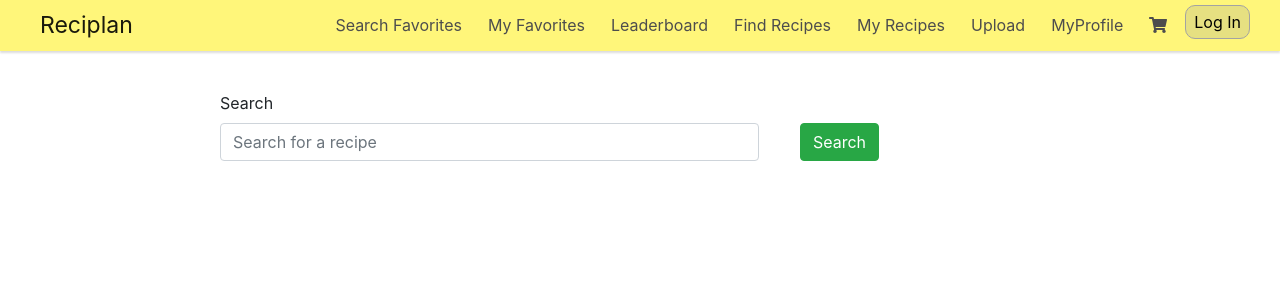
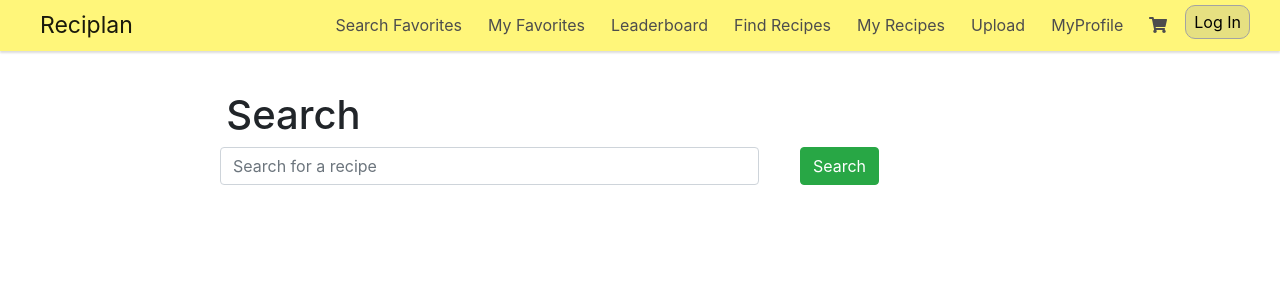
Before and after one commit to olphil99/reciplan, a React (Create React App) app: page /search in a window 1280 px wide. Shown: the top 300 px of the page. Built offline with nearby package versions, Linux system fonts and the light colour scheme.

Commit message:
Polished up app. DG

```diff
--- a/src/components/cart.js
+++ b/src/components/cart.js
@@ -28,7 +28,7 @@ class Cart extends Component {
       recipe: {},
       ingredientRows: [<Input name="ingredient-0" id="ingredient-0" placeholder="Quantity + ingredient" key="ingredient-0" required />],
       username: userObj.username,
-      my_recipes: [<h1>TEdsdsfadfsafds</h1>,<h1>vffv</h1>],
+      my_recipes: [],
       ingredients: []
     }
     this.removeFromCart = this.removeFromCart.bind(this);
@@ -60,7 +60,7 @@ class Cart extends Component {
           for (var j = 0; j < curr_ing.length; j++) {
             ing.push(<div key={curr_ing[j] + Math.floor(Math.random() * 1000).toString()}>{curr_ing[j]}</div>);
           }
-          t.push(<div key={dat[i]['recipe_id']}><Button key={dat[i]['recipe_id'] + 'remove'} name={dat[i]['recipe_id']} onClick={this.removeFromCart} color="danger">Remove</Button>{dat[i]['name']}</div>);
+          t.push(<div key={dat[i]['recipe_id']}><Button key={dat[i]['recipe_id'] + 'remove'} name={dat[i]['recipe_id']} onClick={this.removeFromCart} color="danger">Remove</Button> {dat[i]['name']}</div>);
         }
         console.log(t);
         this.setState({ my_recipes: t });
--- a/src/components/favorites.js
+++ b/src/components/favorites.js
@@ -28,7 +28,7 @@ class Favorites extends Component {
       recipe: {},
       ingredientRows: [<Input name="ingredient-0" id="ingredient-0" placeholder="Quantity + ingredient" key="ingredient-0" required />],
       username: userObj.username,
-      my_recipes: [<h1>TEdsdsfadfsafds</h1>,<h1>vffv</h1>],
+      my_recipes: [],
       ingredients: []
     }
     this.removeFromCart = this.removeFromCart.bind(this);
@@ -53,7 +53,7 @@ class Favorites extends Component {
         let t = [];
         let ing = [];
         for (var i = 0; i < dat.length; i++) {
-          t.push(<div key={dat[i]['recipe_id']}><Button key={dat[i]['recipe_id'] + 'remove'} name={dat[i]['recipe_id']} onClick={this.removeFromCart} color="danger">Remove</Button>{dat[i]['name']}</div>);
+          t.push(<div key={dat[i]['recipe_id']}><Button key={dat[i]['recipe_id'] + 'remove'} name={dat[i]['recipe_id']} onClick={this.removeFromCart} color="danger">Remove</Button> {dat[i]['name']}</div>);
         }
         console.log(t);
         this.setState({ my_recipes: t });
--- a/src/components/leaderboard.js
+++ b/src/components/leaderboard.js
@@ -14,7 +14,7 @@ class Leaderboard extends Component {
   constructor(props) {
     super(props);
     this.state = {
-      leaderboard: [<h1>TEdsdsfadfsafds</h1>,<h1>vffv</h1>]
+      leaderboard: []
     }
   }
 
--- a/src/components/search.js
+++ b/src/components/search.js
@@ -66,7 +66,7 @@ class Search extends Component {
       var currHTML = '<table style="width:100%">';
       var t = []
       for (var i = 0; i < dat.length; i++) {
-        t.push(<div key={dat[i]['recipeID']}><Button key={dat[i]['recipeID'] + 'add'} onClick={this.addToCart} name={dat[i]['recipeID']} color="success" className="edit">Cart</Button><Button key={dat[i]['recipeID'] + 'add'} onClick={this.addToFavorites} name={dat[i]['recipeID']} color="success" className="edit">Favorite</Button>{dat[i]['recipeName']}</div>);
+        t.push(<div key={dat[i]['recipeID']}><Button key={dat[i]['recipeID'] + 'add'} onClick={this.addToCart} name={dat[i]['recipeID']} color="success" className="edit">Cart</Button> <Button key={dat[i]['recipeID'] + 'add'} onClick={this.addToFavorites} name={dat[i]['recipeID']} color="success" className="edit">Favorite</Button> {dat[i]['recipeName']}</div>);
         currHTML += '<tr><td>' + dat[i]['recipeName'] + '</td></tr>';
         console.log(dat[i]['recipeName']);
       }
@@ -84,7 +84,9 @@ class Search extends Component {
   render() {
     return(
       <Container>
-        <Label for="search-input">Search</Label>
+        <Row>
+          <h1>&nbsp;&nbsp;Search </h1>
+        </Row>
         <Row>
           <Col md="8">
             <Input name="search-input" id="search-input" placeholder="Search for a recipe" style={{width: '98%'}} required />
@@ -92,6 +94,9 @@ class Search extends Component {
           <Col md="4">
             <Button onClick={this.runSearch} color="success" style={{position:'absolute', bottom: 0}}>Search</Button>
           </Col>
+        </Row>
+        <Row>
+          <h2></h2>
         </Row>
         <Row>
           <Col>
--- a/src/components/searchfavorites.js
+++ b/src/components/searchfavorites.js
@@ -54,7 +54,6 @@ class SearchFavorites extends Component {
     return(
       <Container>
         <h1> View Others' Favorites </h1>
-        <Label for="search-input">Search</Label>
         <Row>
           <Col md="8">
             <Input name="search-input" id="search-input" placeholder="Enter a User ID" style={{width: '98%'}} required />
```
